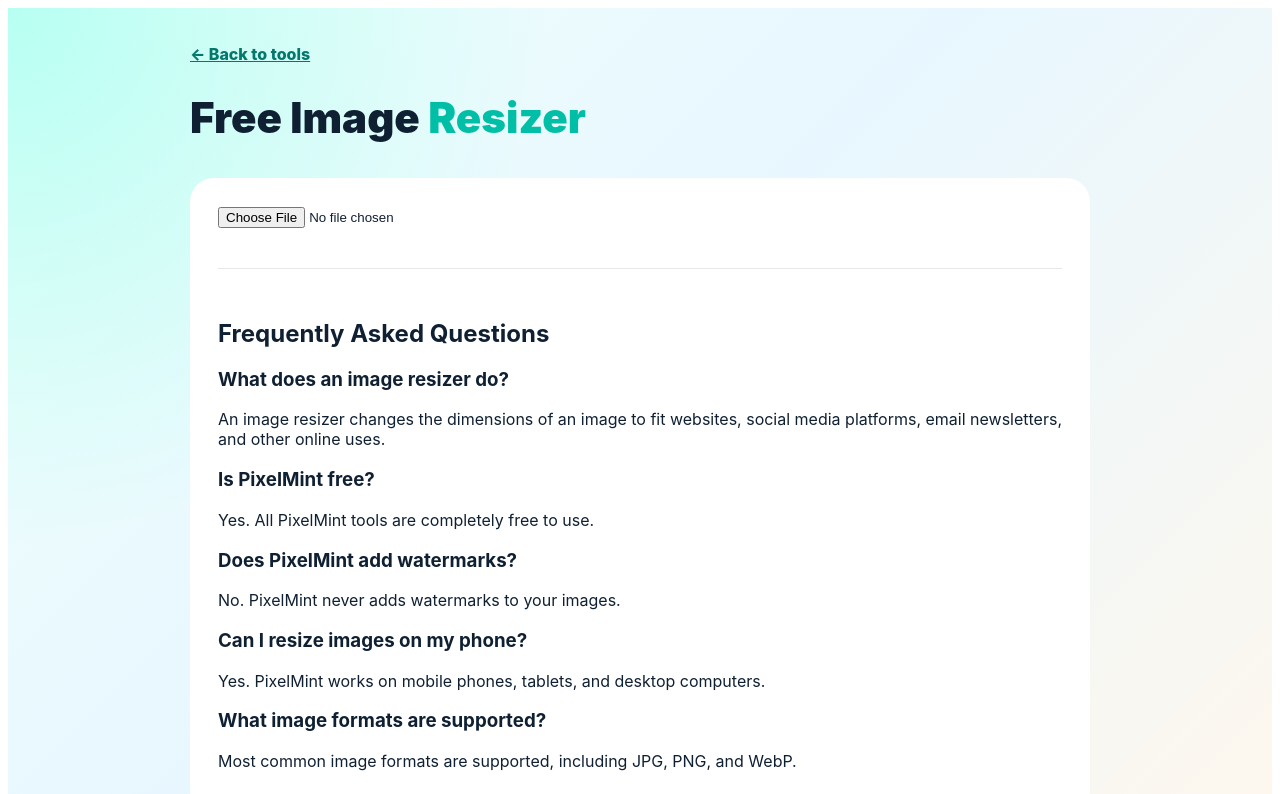
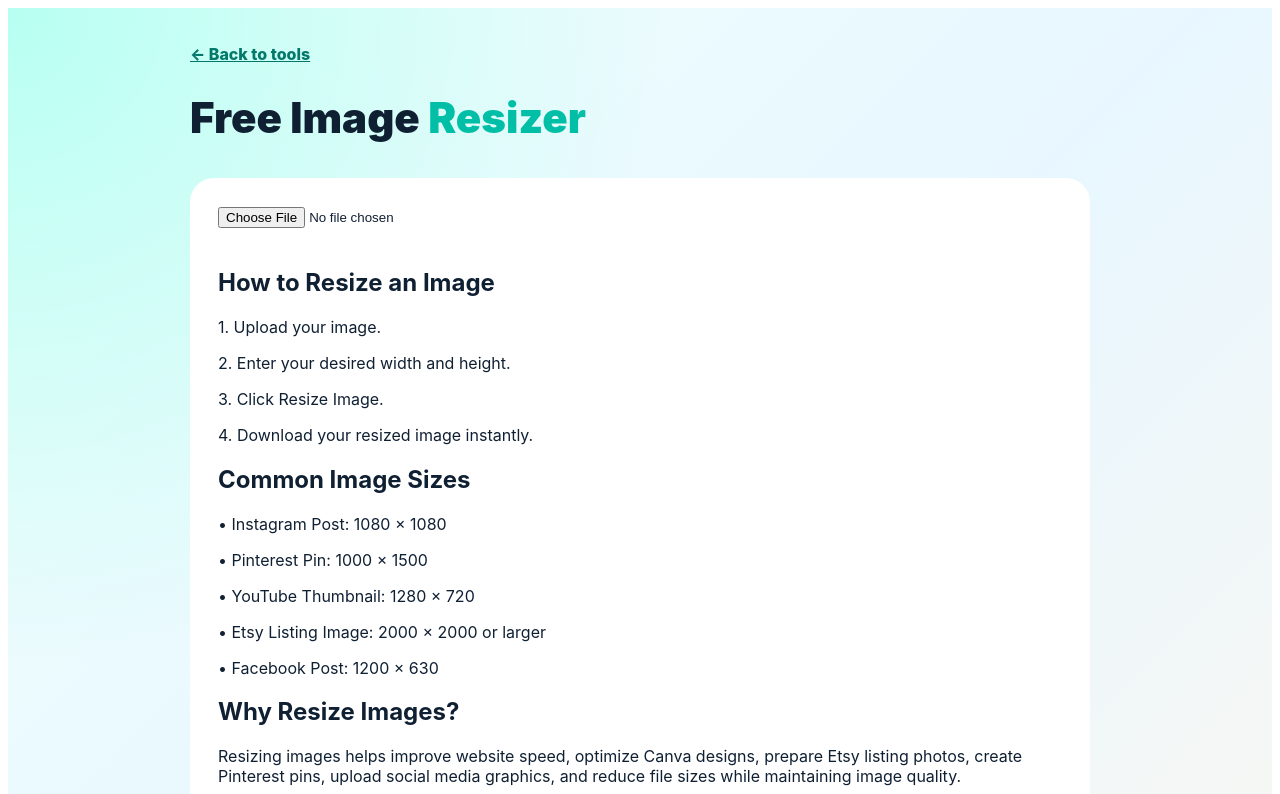
Before and after one commit to gramaziofamily/pixelminttools, a Next.js app: page /resize in a window 1280 px wide. Shown: the top 794 px of the page. Built offline with nearby package versions, Linux system fonts and the light colour scheme.

Commit message:
Seo resize

```diff
--- a/app/resize/page.js
+++ b/app/resize/page.js
@@ -136,7 +136,59 @@ export default function ResizePage() {
               </button>
             </>
           )}
-       <div
+
+          <h2 style={{ marginTop: "40px" }}>
+  How to Resize an Image
+</h2>
+
+<p>
+  1. Upload your image.
+</p>
+
+<p>
+  2. Enter your desired width and height.
+</p>
+
+<p>
+  3. Click Resize Image.
+</p>
+
+<p>
+  4. Download your resized image instantly.
+</p>
+
+<h2>Common Image Sizes</h2>
+
+<p>
+  • Instagram Post: 1080 × 1080
+</p>
+
+<p>
+  • Pinterest Pin: 1000 × 1500
+</p>
+
+<p>
+  • YouTube Thumbnail: 1280 × 720
+</p>
+
+<p>
+  • Etsy Listing Image: 2000 × 2000 or larger
+</p>
+
+<p>
+  • Facebook Post: 1200 × 630
+</p>
+
+<h2>Why Resize Images?</h2>
+
+<p>
+  Resizing images helps improve website speed, optimize Canva
+  designs, prepare Etsy listing photos, create Pinterest pins,
+  upload social media graphics, and reduce file sizes while
+  maintaining image quality.
+</p>
+
+            <div
   style={{
     marginTop: "40px",
     borderTop: "1px solid #e5e7eb",
```
